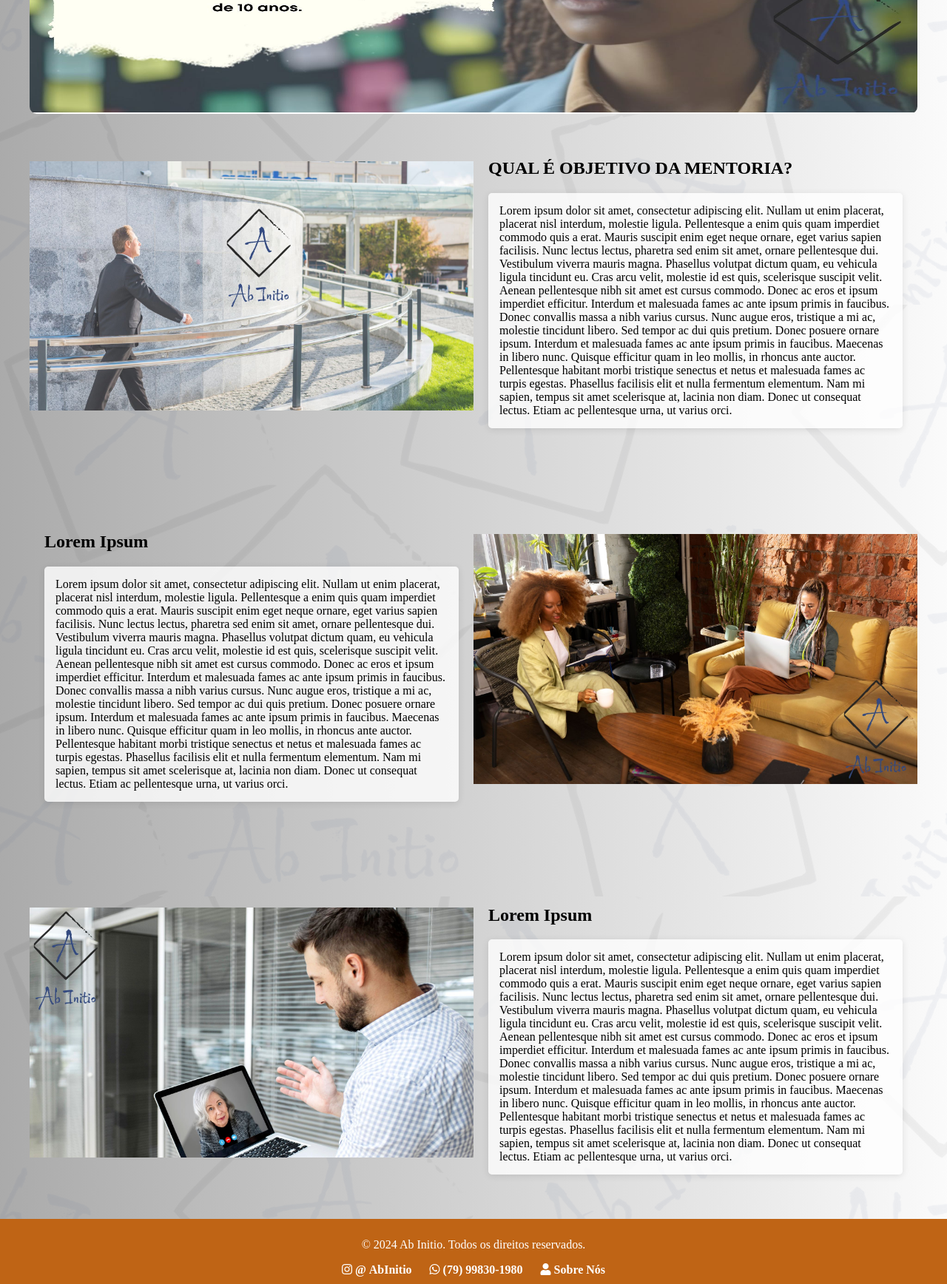
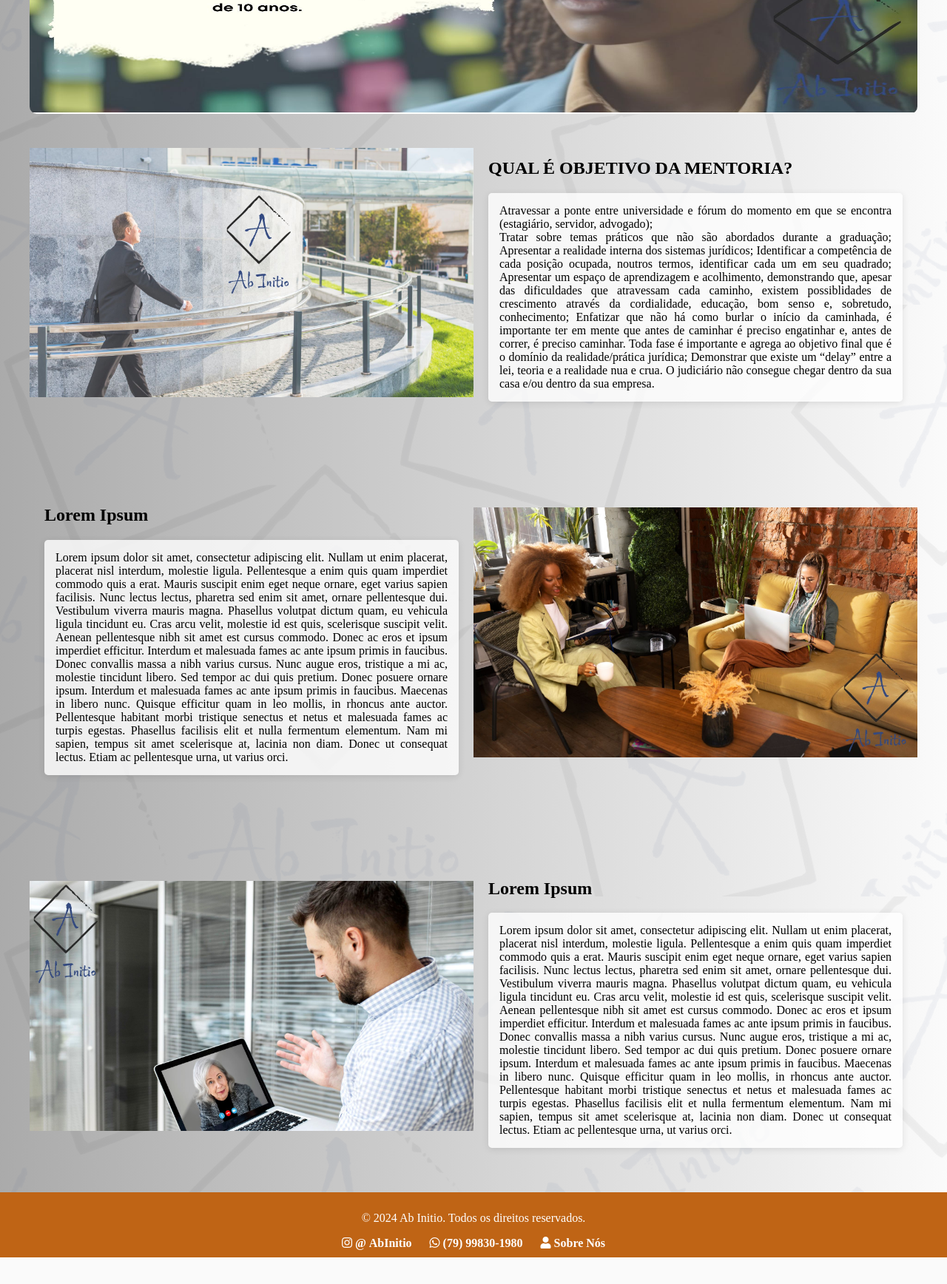
Before and after one commit to FabioRiebrioMatos/abinitio, a PHP site: page / in a window 1280 px wide. Shown: the part 388-2124 px from the top of the page at 74% size. After the commit the page ends 2088 px from the top, so only its background shows below. Run offline with PHP 8.4, Linux system fonts and the light colour scheme.

Commit message:
atualizacao

```diff
--- a/css/styles-index.css
+++ b/css/styles-index.css
@@ -109,6 +109,7 @@ main {
     /* Espaçamento interno para o texto */
     flex: 1;
     /* Faz com que o texto ocupe o espaço restante */
+    text-align: justify;
 }
 
 /* Estilo para o texto nas seções */
--- a/index.php
+++ b/index.php
@@ -38,20 +38,13 @@
             <div class="section-text">
                 <h2>QUAL É OBJETIVO DA MENTORIA?
                 </h2>
-                <p>Lorem ipsum dolor sit amet, consectetur adipiscing elit. Nullam ut enim placerat, placerat nisl
-                    interdum, molestie ligula. Pellentesque a enim quis quam imperdiet commodo quis a erat. Mauris
-                    suscipit enim eget neque ornare, eget varius sapien facilisis. Nunc lectus lectus, pharetra sed enim
-                    sit amet, ornare pellentesque dui. Vestibulum viverra mauris magna. Phasellus volutpat dictum quam,
-                    eu vehicula ligula tincidunt eu. Cras arcu velit, molestie id est quis, scelerisque suscipit velit.
-                    Aenean pellentesque nibh sit amet est cursus commodo. Donec ac eros et ipsum imperdiet efficitur.
-                    Interdum et malesuada fames ac ante ipsum primis in faucibus. Donec convallis massa a nibh varius
-                    cursus. Nunc augue eros, tristique a mi ac, molestie tincidunt libero. Sed tempor ac dui quis
-                    pretium. Donec posuere ornare ipsum. Interdum et malesuada fames ac ante ipsum primis in faucibus.
-
-                    Maecenas in libero nunc. Quisque efficitur quam in leo mollis, in rhoncus ante auctor. Pellentesque
-                    habitant morbi tristique senectus et netus et malesuada fames ac turpis egestas. Phasellus facilisis
-                    elit et nulla fermentum elementum. Nam mi sapien, tempus sit amet scelerisque at, lacinia non diam.
-                    Donec ut consequat lectus. Etiam ac pellentesque urna, ut varius orci.</p>
+                <p>Atravessar a ponte entre universidade e fórum do momento em que se encontra (estagiário, servidor, advogado); <br>
+                    Tratar sobre temas práticos que não são abordados durante a graduação;
+                    Apresentar a realidade interna dos sistemas jurídicos;
+                    Identificar a competência de cada posição ocupada, noutros termos, identificar cada um em seu quadrado;
+                    Apresentar um espaço de aprendizagem e acolhimento, demonstrando que, apesar das dificuldades que atravessam cada caminho, existem possiblidades de crescimento através da cordialidade, educação, bom senso e, sobretudo, conhecimento;
+                    Enfatizar que não há como burlar o início da caminhada, é importante ter em mente que antes de caminhar é preciso engatinhar e, antes de correr, é preciso caminhar. Toda fase é importante e agrega ao objetivo final que é o domínio da realidade/prática jurídica;
+                    Demonstrar que existe um “delay” entre a lei, teoria e a realidade nua e crua. O judiciário não consegue chegar dentro da sua casa e/ou dentro da sua empresa.</p>
             </div>
         </section>
 
```
